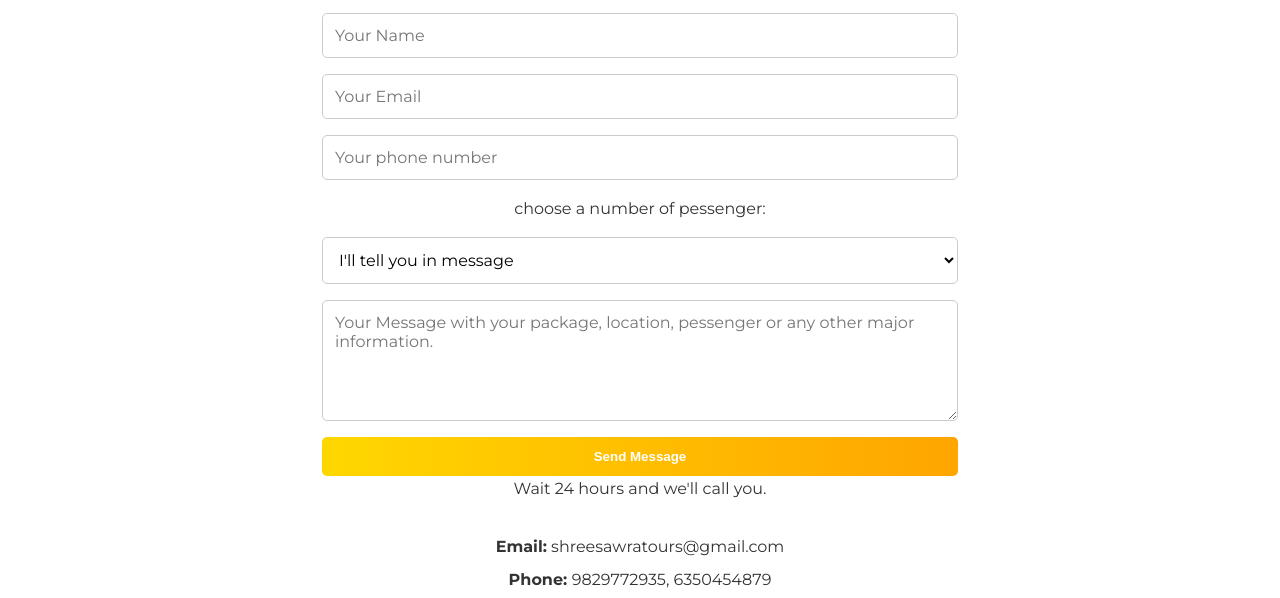
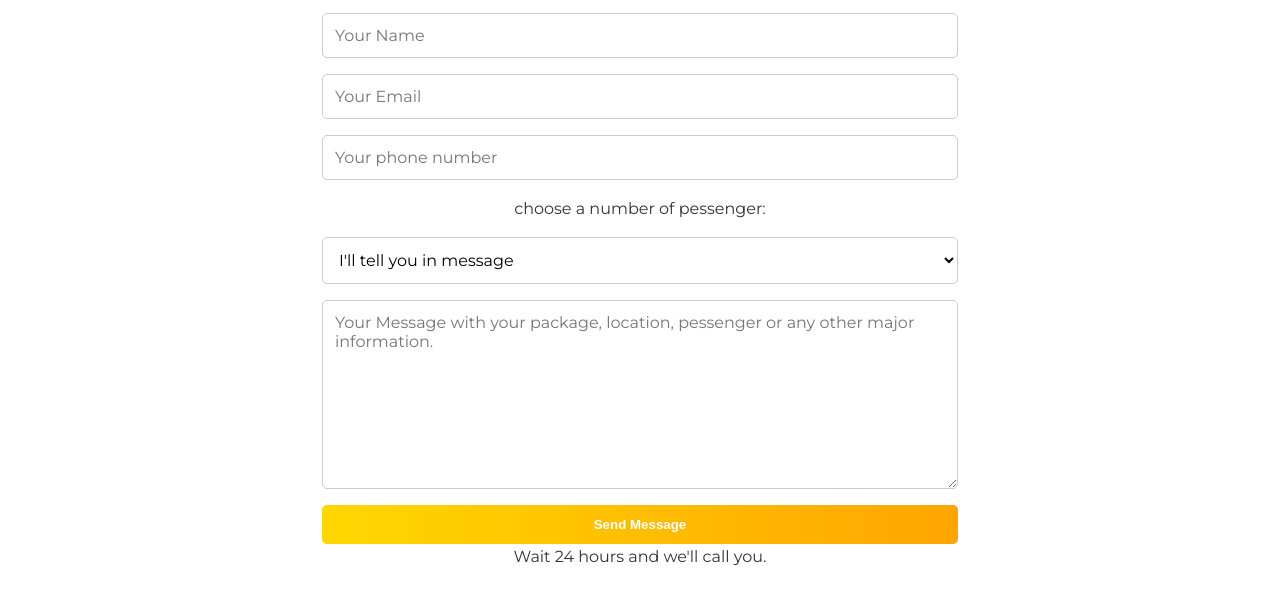
Before and after one commit to Nayansalvi/Shree-sawra-tours, a plain HTML site: page Contact.html in a window 1280 px wide. Shown: the part 175-773 px from the top of the page. Drawn offline with Linux system fonts and the light colour scheme.

Commit message:
adjusting design

```diff
--- a/Contact.css
+++ b/Contact.css
@@ -129,6 +129,10 @@ nav a {
       transition: background-color 0.3s ease;
     }
 
+.contact textarea {
+  padding-bottom: 5rem;
+}
+
     .contact button:hover {
       background-color: #e6c200;
     }
```
